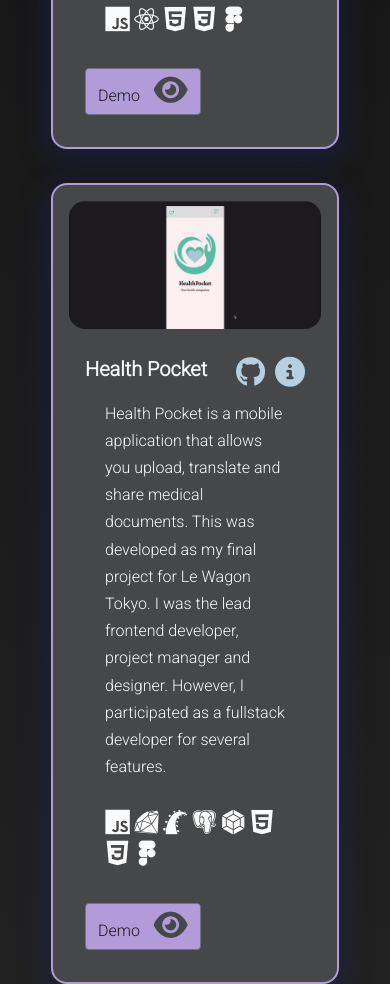
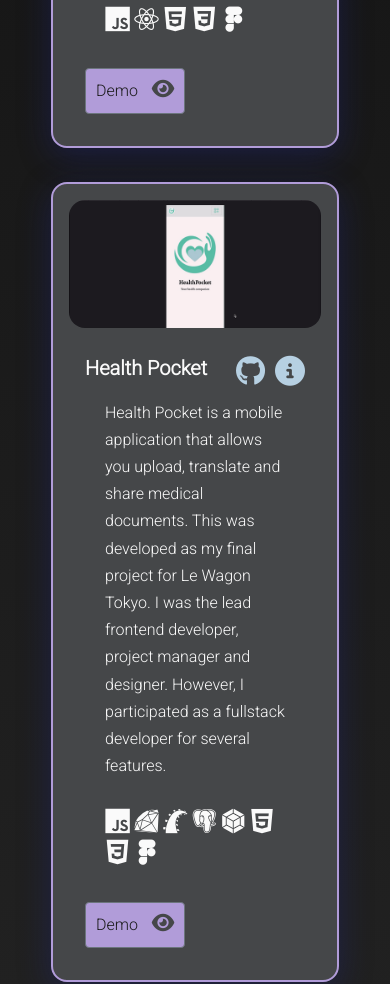
Before and after one commit to Paulette-Zaldivar-Flores/Portfolio, a website: page index.html in a window 390 px wide. Shown: the part 2469-3453 px from the top of the page. Drawn offline with nearby package versions, Linux system fonts and the light colour scheme; a web font is replaced by a local one.

Commit message:
style: updated project card icon size

```diff
--- a/src/styles.css
+++ b/src/styles.css
@@ -416,6 +416,11 @@
   text-align: center;
 }
 
+.btn{
+  padding: 10px;
+}
 
-
+.fa-eye{
+  font-size: 20px;
 }
+}
```
